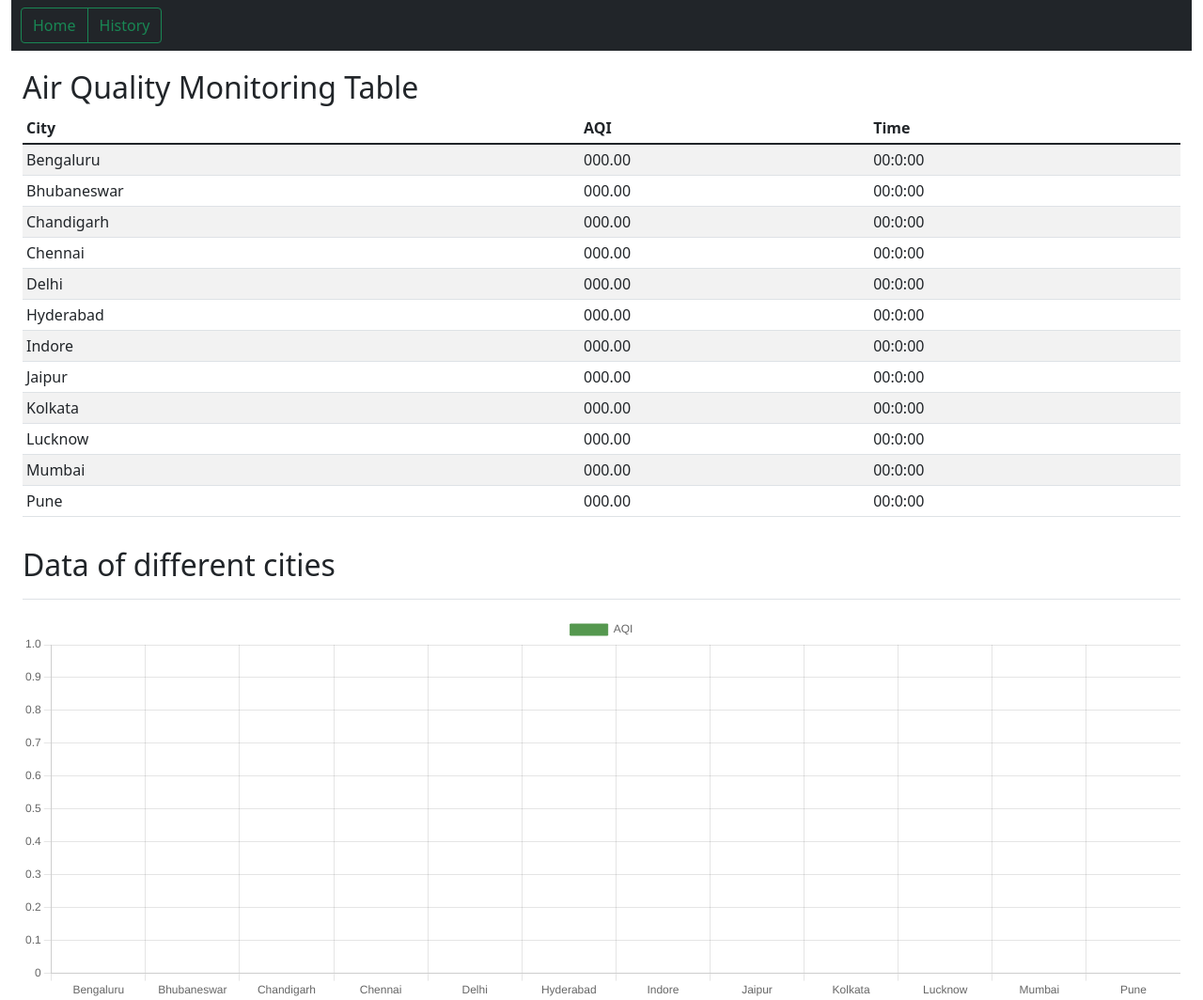
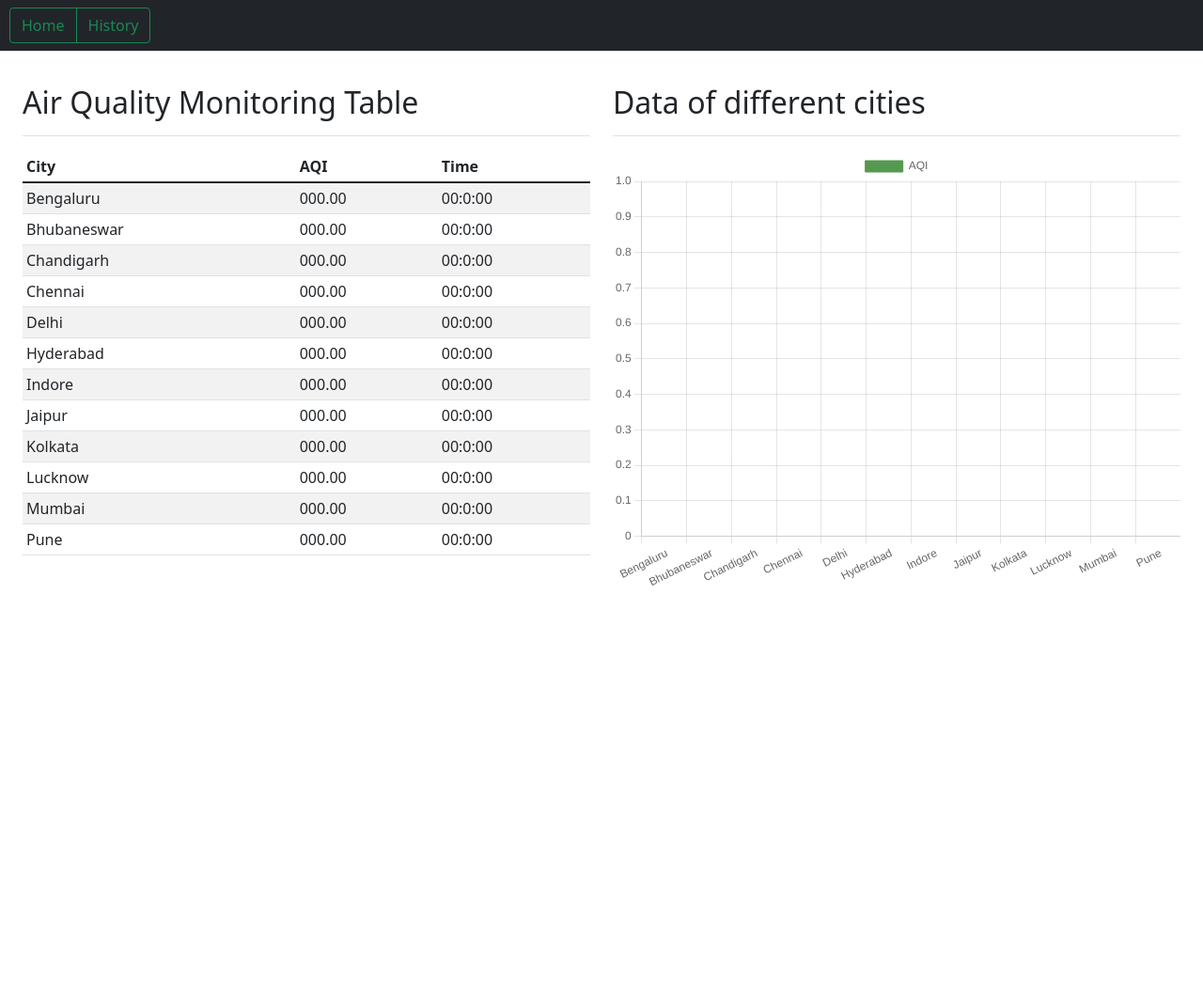
Before and after one commit to amansohal8654/Air-Quality-Monitoring, a website built with Parcel: page index.html in a window 1280 px wide. Shown: the whole page at 94% size. After the commit the page ends 800 px from the top, so only its background shows below. Built offline with nearby package versions, Linux system fonts and the light colour scheme; no server answers.

Commit message:
litel bit modification

```diff
--- a/index.html
+++ b/index.html
@@ -36,17 +36,20 @@
     <link href="./style/style.css" rel="stylesheet">
   </head>
 <body>
-<div class="container-fluid">
 <nav class="navbar navbar-dark bg-dark">
   <div class="btn-group btn-group-toggle" data-toggle="buttons">
     <a class="btn btn-outline-success navLink" href="#">Home</a>
     <a class="btn btn-outline-success navLink" href="./htmlpages/history.html">History</a>
   </div>
 </nav>
+<div class="container-fluid">
   <div class="row" style="margin-top: 20px">
     <main class="col px-md-4">
-        <h2>Air Quality Monitoring Table</h2>
-      <div class="table-responsive">
+      <div class="row">
+        <div class="table-responsive col-sm">
+          <div class="d-flex justify-content-between flex-wrap flex-md-nowrap align-items-center pt-3 pb-2 mb-3 border-bottom">
+            <h1 class="h2">Air Quality Monitoring Table</h1>
+          </div>
           <table class="table table-striped table-sm" id="table">
             <thead>
               <tr>
@@ -133,13 +136,15 @@
             </tbody>
           </table>
         </div>
-
+        <div class="col-sm">
           <div class="d-flex justify-content-between flex-wrap flex-md-nowrap align-items-center pt-3 pb-2 mb-3 border-bottom">
             <h1 class="h2">Data of different cities</h1>
           </div>
-      <canvas id="myChart" height = "100vh"></canvas>
-
-
+          <div class="col-sm">
+            <canvas id="myChart" class="chart" height="470"></canvas>
+          </div>
+        </div>
+      </div>
     </main>
   </div>
 </div>
--- a/script/script.js
+++ b/script/script.js
@@ -3,7 +3,6 @@ import { dataQueue } from './dataStore.mjs';
 
 const table = document.querySelector("#table");
 const tBody = table.getElementsByTagName("tbody");
-
 
 //Updating data every second
 setInterval(() => {
```
Also changed, not shown: htmlpages/history.html (+2 -2 lines). Lines whose indentation alone changed are shown as unchanged.
